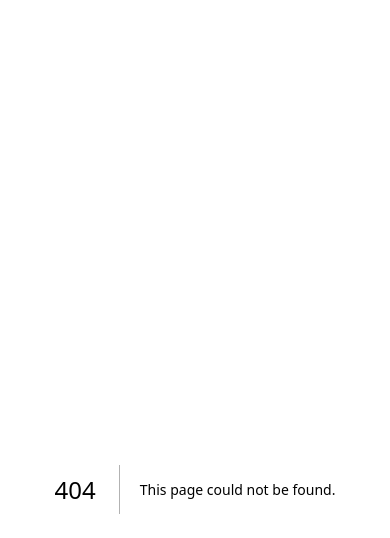
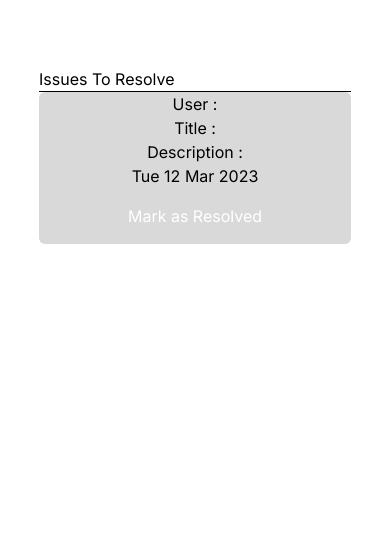
Before and after one commit to Sep-Fading/SWE_Project_Frontend, a Next.js app: page /Admin/resolve_issues in a window 390 px wide. Before the commit this address had no page. Shown: the top 538 px of the page. Built offline with nearby package versions, Linux system fonts and the light colour scheme.

Commit message:
Added the resolve issue page and made it responsive

```diff
--- /dev/null
+++ b/src/Components/IssueBox.tsx
@@ -0,0 +1,31 @@
+// Imports the button element
+import Button from "./Button";
+
+interface IssueBoxProps {
+  headingText: string[];
+  buttonText: string[];
+  date: string;
+}
+
+
+
+// The IssueBox component takes the headings and the text in the buttons as props as arrays - the data inside of these arrays are mapped into HTML elements (buttons and headings)
+// Date is also taken as a prop, as a string
+const IssueBox = ({ headingText, buttonText, date }: IssueBoxProps) => {
+  return (
+    <div className="w-auto min-w-44 bg-[#D9D9D9] shadow-lg rounded-md p-5 md:flex md:flex-row md:justify-between">
+      <div className="items-center flex flex-col justify-evenly md:items-start">
+        {headingText.map((heading, index) => (
+          <h2 className='mb-3' key={index}>{heading} :</h2>
+        ))}
+      </div>
+      <div className="flex flex-col justify-between items-center md:items-start">
+        <p className="text-blue text-l text-center">{date}</p>
+        {buttonText.map((text, index) => (
+          <Button key={index} text={text} style="w-[200px]" />
+        ))}
+      </div>
+    </div>
+  );
+};
+export default IssueBox;
--- /dev/null
+++ b/src/app/Admin/resolve_issues/page.tsx
@@ -0,0 +1,21 @@
+// Imports the components
+import IssueBox from "@/Components/IssueBox";
+import Header from "@/Components/Header";
+
+// Predefined headings, text for buttons and the date are passed into the component IssueBox and returned on the page as HTML
+// The header component creates the heading for the page and the title of the page is passed into the component
+
+const Issues = () => {
+  const headings = ["User", "Title", "Description"];
+  const buttons = ["Mark as Resolved"];
+  const date = "Tue 12 Mar 2023";
+
+  return (
+    <div className="mx-[10%] flex flex-col md:mx-[20%]">
+      <Header title="Issues To Resolve" />
+      <IssueBox headingText={headings} buttonText={buttons} date={date}/>
+    </div>
+  );
+};
+
+export default Issues;
```
